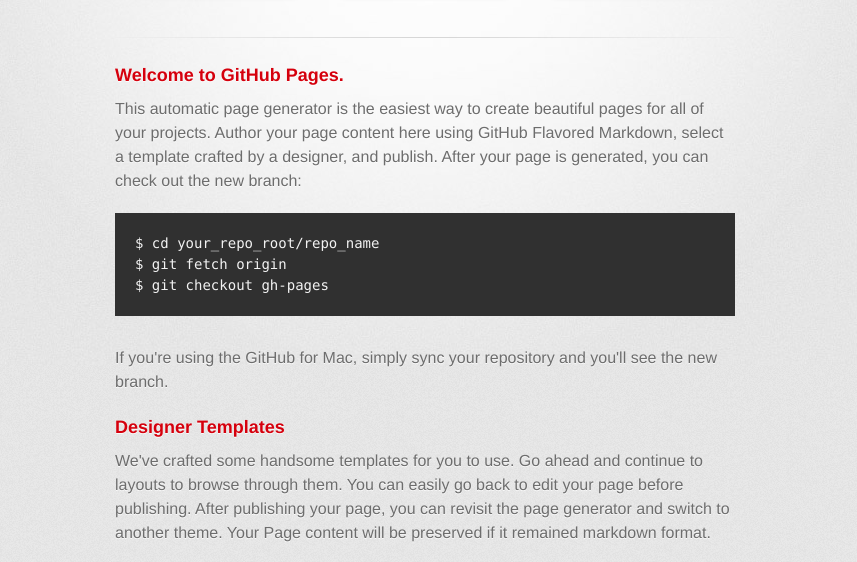
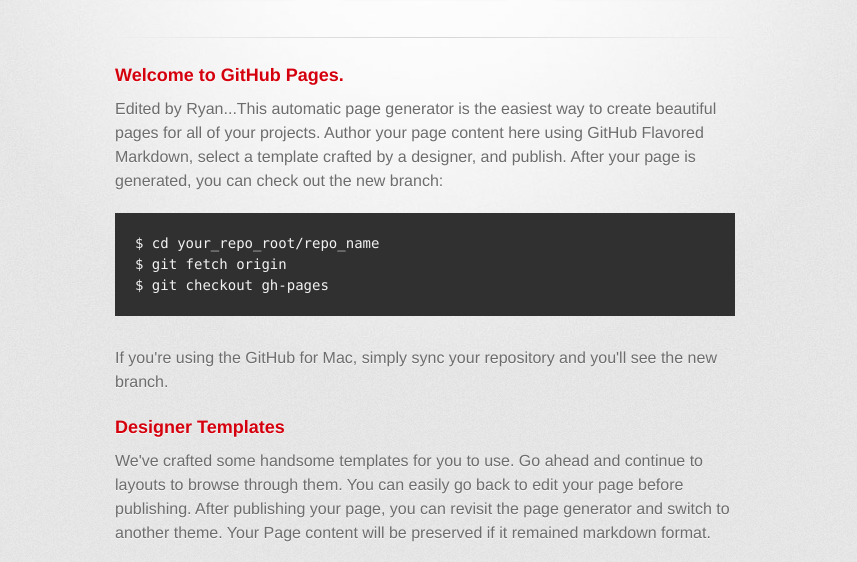
Before and after one commit to pojorisin/pojorisin, a plain HTML site: page index.html in a window 1280 px wide. Shown: the part 209-771 px from the top of the page, without its empty margins (215-1072 px from the left). Drawn offline with Linux system fonts and the light colour scheme; a web font is replaced by a local one.

Commit message:
First Commit

```diff
--- a/index.html
+++ b/index.html
@@ -33,7 +33,7 @@
         <section id="main_content">
           <h3>Welcome to GitHub Pages.</h3>
 
-<p>This automatic page generator is the easiest way to create beautiful pages for all of your projects. Author your page content here using GitHub Flavored Markdown, select a template crafted by a designer, and publish. After your page is generated, you can check out the new branch:</p>
+<p>Edited by Ryan...This automatic page generator is the easiest way to create beautiful pages for all of your projects. Author your page content here using GitHub Flavored Markdown, select a template crafted by a designer, and publish. After your page is generated, you can check out the new branch:</p>
 
 <pre><code>$ cd your_repo_root/repo_name
 $ git fetch origin
```
